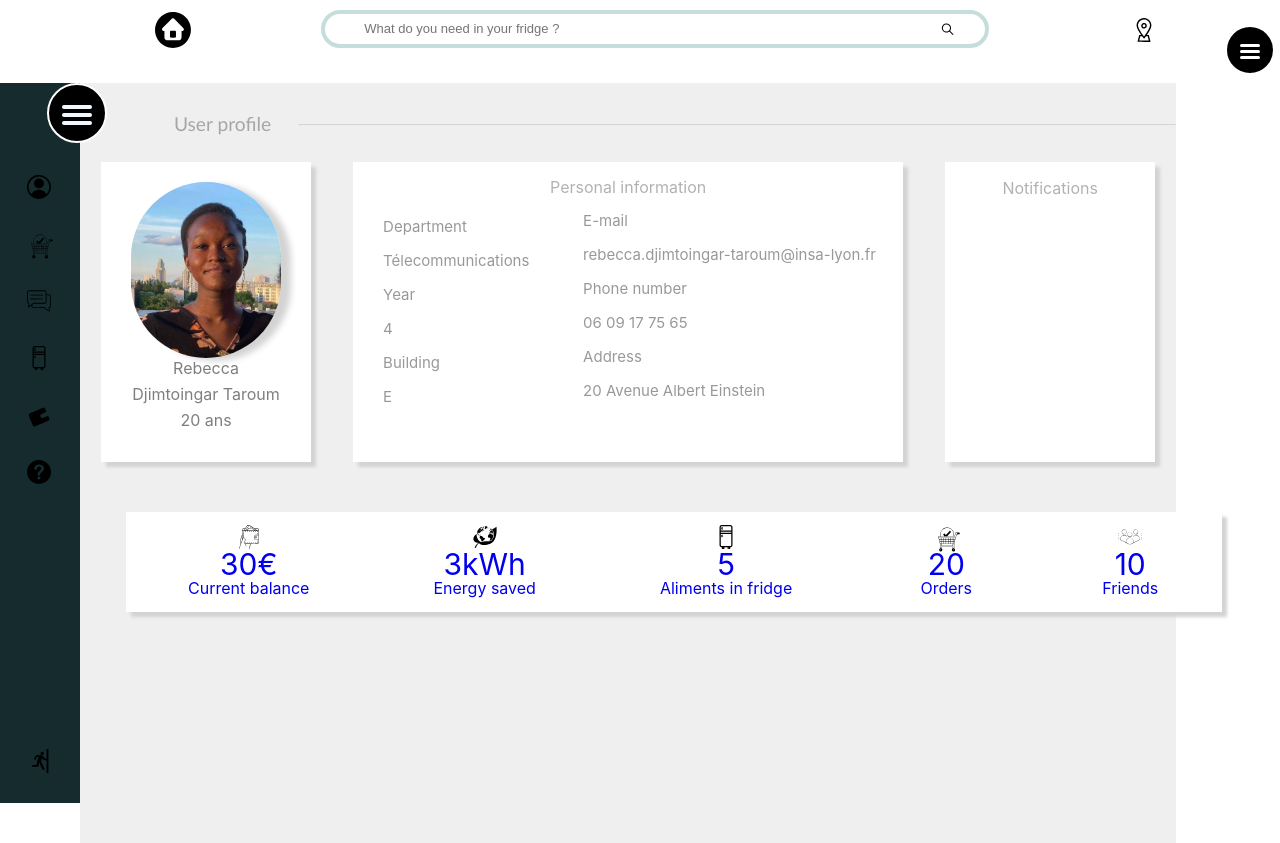
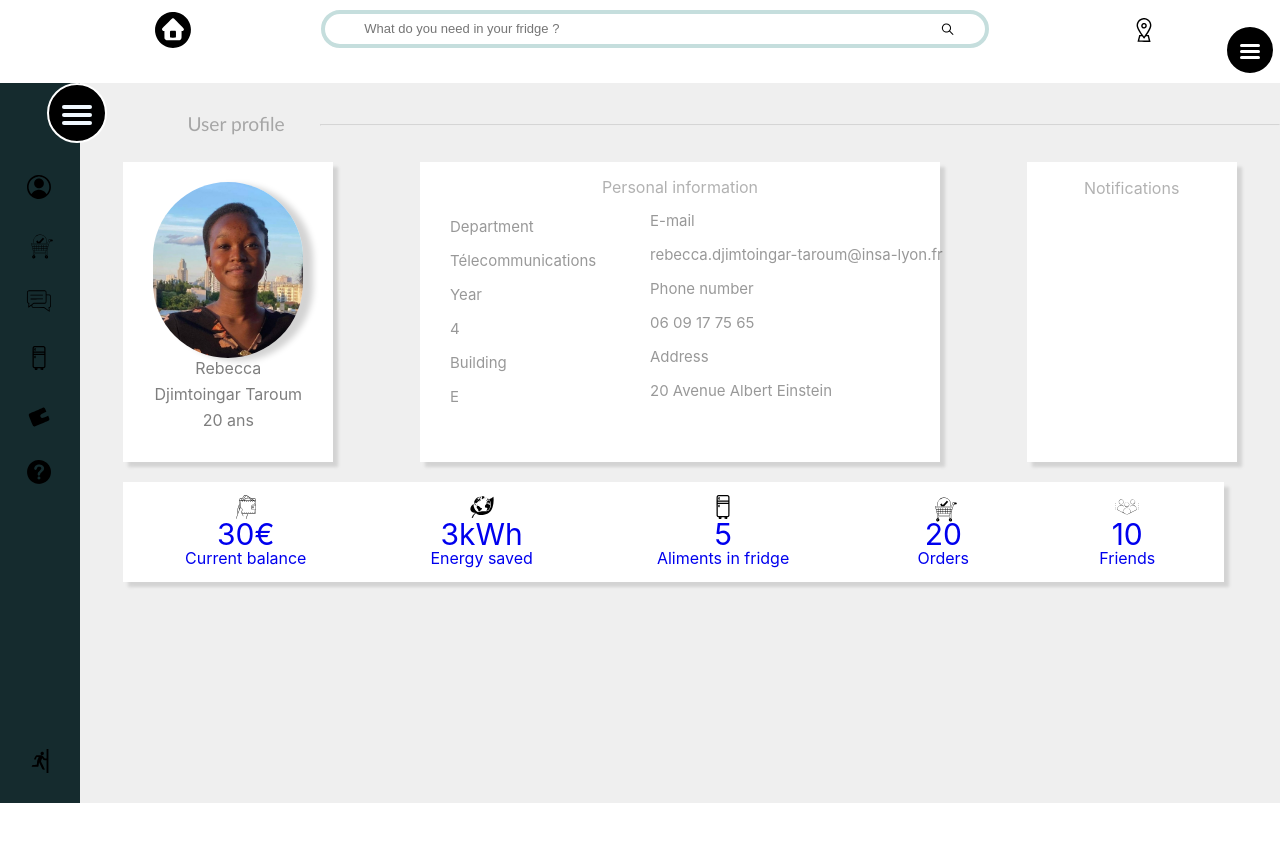
Before and after one commit to rebeccadjim/eco_frigdely, a React (Create React App) app: page /user in a window 1280 px wide. After the commit the page ends 803 px from the top, so only its background shows below. Built offline with nearby package versions, Linux system fonts and the light colour scheme.

Commit message:
Made some adjustments, error on column display for cart

```diff
--- a/src/App.css
+++ b/src/App.css
@@ -24,6 +24,7 @@
 
 .components{
   flex: 1;
+  z-index: 1;
   /* position: fixed; */
 }
 
--- a/src/components/CartDisplay/CartAlimentsDisplay.css
+++ b/src/components/CartDisplay/CartAlimentsDisplay.css
@@ -1,7 +1,8 @@
 .cart-aliment-container{
-    overflow-y: scroll;
+    overflow: scroll;
     display: block;
     height: 400px;
+    row-count: 2;
 }
 
 .cart-aliment-content {
@@ -56,7 +57,7 @@
     display: flex;
     align-items: center;
     justify-content: center;
-    background: linear-gradient(135deg, #3f87a6, #ebf8e1, #f69d3c);
+    /* background: linear-gradient(135deg, #3f87a6, #ebf8e1, #f69d3c); */
 }
 
 .cart-aliment-image {
@@ -79,7 +80,7 @@
     width: 100%;
     height: 60px;
     opacity: 60%;
-    background: linear-gradient(135deg, #ffffff, #f7f7f7, #cef9f0);
+    background: linear-gradient(135deg, #3f87a6, #ebf8e1, #f69d3c);
 }
 
 .cart-button{
--- a/src/components/FridgeAliment/FridgeAliment.js
+++ b/src/components/FridgeAliment/FridgeAliment.js
@@ -8,7 +8,7 @@ const FridegAliment = () => {
             <div className="aliment-content">
                 {fridge.map(({ name, quantity, unit, expiration_date, price, price_unit, picture }) => (
                     <div className="aliment">
-                        <div className="aliment-image-area">a
+                        <div className="aliment-image-area">
                             <img className="aliment-image" src={picture} alt="" />
                         </div>
                         <div className="aliment-text-area">
--- a/src/styles/User.css
+++ b/src/styles/User.css
@@ -1,6 +1,7 @@
 .user-page-container{
    background-color: rgb(239, 239, 239);
-   height: 95vh;
+   height: 90vh;
+   width: 95vw;
 }
 .user-page-deco{
     display: flex;
@@ -54,7 +55,7 @@
 .personal-infos{
     position: relative;
     background-color: rgb(255, 255, 255);
-    width: 550px;
+    width: 520px;
     height: 300px;
     box-shadow: 5px 5px 3px lightgray;
 }
@@ -88,11 +89,11 @@
     position: relative;
     display: flex;
     background-color: rgb(255, 255, 255);
-    width: 100%;
+    width: 86vw;
     height: 100px;
     box-shadow: 5px 5px 3px lightgray;
-    bottom: -50px;
-    left: 46px;
+    bottom: -20px;
+    left: 43px;
 }
 
 .infos-bottom{
```
